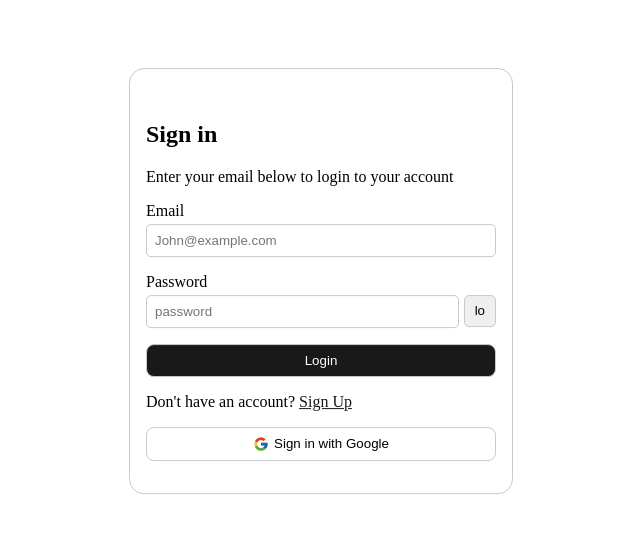
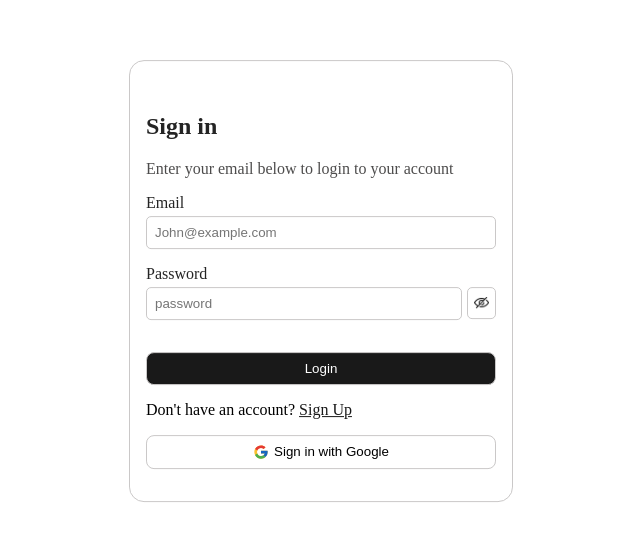
Before and after one commit to Digambar1411/todo, a React (Vite) app: page /signin in a window 1280 px wide. Shown: the part 119-660 px from the top of the page, without its empty margins (319-959 px from the left). Built offline with nearby package versions, Linux system fonts and the light colour scheme.

Commit message:
show hide & password & use of react-hook-form

```diff
--- a/src/Context/AuthContext.tsx
+++ b/src/Context/AuthContext.tsx
@@ -1,8 +1,8 @@
-import { createContext, useContext, useState, type ReactNode } from "react";
+import { createContext, useContext, useState, type Dispatch, type ReactNode, type SetStateAction } from "react";
 
 type authContextType = {
   isLoggedIn: boolean;
-  handleLogin: (e:React.FormEvent<HTMLFormElement>) => void;
+  setIsLoggedIn: Dispatch<SetStateAction<boolean>>;
 };
 
 const AuthContext = createContext<authContextType | undefined>(undefined);
@@ -18,12 +18,7 @@ const useAuth = () => {
 const AuthProvider = ({ children }: { children: ReactNode }) => {
   const [isLoggedIn, setIsLoggedIn] = useState(false)
 
-  const handleLogin = (event: React.FormEvent<HTMLFormElement>)=>{
-    event.preventDefault();
-    setIsLoggedIn(true);
-  }
-
-	return <AuthContext.Provider value={{isLoggedIn, handleLogin}}>
+  return <AuthContext.Provider value={{isLoggedIn, setIsLoggedIn}}>
     {children}
   </AuthContext.Provider>;
 };
--- a/src/Pages/LoginForm.tsx
+++ b/src/Pages/LoginForm.tsx
@@ -1,36 +1,74 @@
 import { Navigate, NavLink } from "react-router-dom";
 import "./auth.css";
 import { useAuth } from '../Context/AuthContext';
+import { useForm, type SubmitHandler } from "react-hook-form";
+import { useState } from 'react';
+
+type FormValueType = {
+	email: string;
+	password: string;
+};
 
 const LoginForm = () => {
-  const { isLoggedIn, handleLogin } = useAuth();
+	const { isLoggedIn, setIsLoggedIn } = useAuth();
+  const [showPass, setShowPass]= useState(false);
 
-  if(isLoggedIn){
-    return <Navigate to={"/"} replace />
-  }
+  const {
+		register,
+		handleSubmit,
+		formState: { errors },
+    reset
+	} = useForm<FormValueType>();
+
+	const onSubmit: SubmitHandler<FormValueType> = (data) => {
+		console.log(data);
+    reset();
+    setIsLoggedIn(true);
+	};
+
+  const togglePassword = () => {
+    setShowPass(prev => !prev);
+  };
+
+
+	if (isLoggedIn) {
+		return <Navigate to={"/"} replace />;
+	}
+
 
 	return (
-		<div className='auth-section'>
+		<div className="auth-section">
 			<div className="login">
-				<h2>Sign in</h2>
-				<p>Enter your email below to login to your account</p>
+				<h2 className='heading'>Sign in</h2>
+				<p className='desc'>Enter your email below to login to your account</p>
 
-				<form onSubmit={handleLogin}>
+				<form onSubmit={handleSubmit(onSubmit)}>
 					<div className="input-control">
 						<label htmlFor="email">Email</label>
-						<input type="email" name="email" placeholder="John@example.com" />
+						<input
+							type="email"
+							placeholder="John@example.com"
+							{...register("email", { required: {value:true,message:'Email is required !'} })}
+						/>
+						{errors?.email && <p className='error'>{errors.email.message as string}</p>}
 					</div>
 					<div className="input-control">
 						<label htmlFor="password">Password</label>
 						<div className="flex">
-							<input type="password" name="password" placeholder="password" />
-							<button type="button" className="toggle-btn">
-								lo
+							<input
+								type={`${showPass ? 'text/number' : 'password'}`}
+								placeholder="password"
+								{...register("password", { required: {value:true,message:"Password is required !"} })}
+							/>
+							<button type="button" className="toggle-btn" onClick={togglePassword}>
+								{ showPass ? <img src="view.png" width={15} alt="view password" /> :  <img src="hide.png" width={15} alt="hide password" /> }
 							</button>
 						</div>
+						{errors?.password && <p className='error'>{errors.password.message as string}</p>}
+
 					</div>
 
-					<button className="btn form-btn">Login</button>
+					<button className="btn form-btn mt-1">Login</button>
 
 					<p>
 						Don't have an account? <NavLink to={"/signup"}> Sign Up</NavLink>
--- a/src/Pages/Signup.tsx
+++ b/src/Pages/Signup.tsx
@@ -5,8 +5,8 @@ const SignupForm = () => {
 	return (
 		<div className="auth-section">
 			<div className="signup">
-				<h2>Sign up</h2>
-				<p>Enter your information to create an account</p>
+				<h2 className='heading'>Sign up</h2>
+				<p className='desc'>Enter your information to create an account</p>
 
 				<form>
 					<div className="grid-2">
@@ -37,7 +37,7 @@ const SignupForm = () => {
 						/>
 					</div>
 
-					<button className="btn form-btn">Create Account</button>
+					<button className="btn form-btn mt-1">Create Account</button>
 
 					<p>
 						Already have an account? <NavLink to="/signin">Sign in</NavLink>{" "}
--- a/src/Pages/auth.css
+++ b/src/Pages/auth.css
@@ -10,6 +10,14 @@
   border: 1px solid #cac8c8;
   padding: 2rem 1rem;
   border-radius: 15px;
+}
+
+label,.heading{
+  color: #242424;
+}
+
+.heading{
+  font-weight: 600;
 }
 
 input{
@@ -34,10 +42,13 @@ input{
   background-color: #fff;
 }
 
+.mt-1{
+  margin-top: 1rem;
+}
 .toggle-btn{
   margin-top: 0.25rem;
   margin-left: 5px;
-  padding: 0 10px;
+  padding: 0 6px;
   height: 2rem;
   display: flex;
   border: 1px solid #cac8c8;
@@ -45,6 +56,7 @@ input{
   justify-content: center;
   align-items: center;
   cursor: pointer;
+  background-color: #fff;
 }
 
 .toggle-btn:hover, .google-btn:hover{
@@ -77,3 +89,13 @@ input{
 a{
   color:#191919
 }
+
+.error{
+  margin-top: 0;
+  color: #dd1313;
+  font-size: 14px;
+}
+
+.desc{
+  color: #4d4c4c;
+}
```
Also changed, not shown: public/hide.png (added), public/view.png (added).
